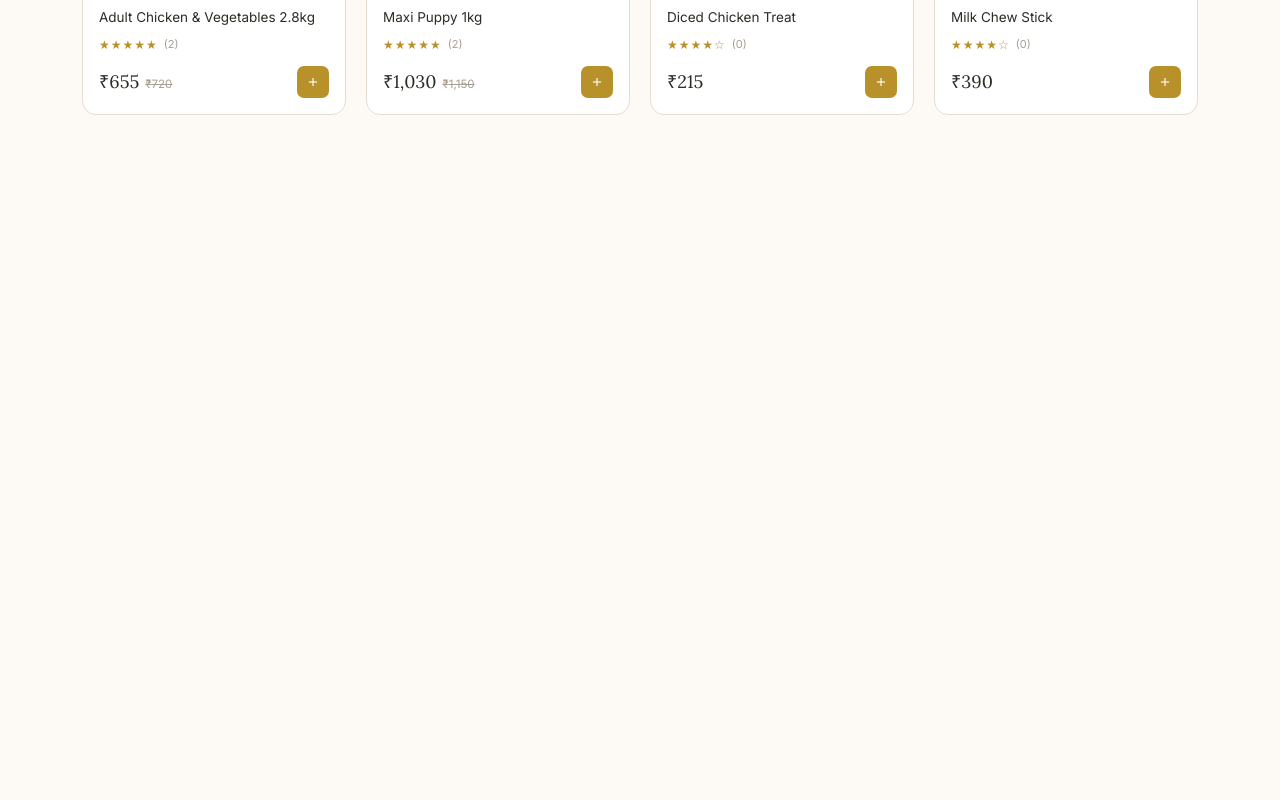
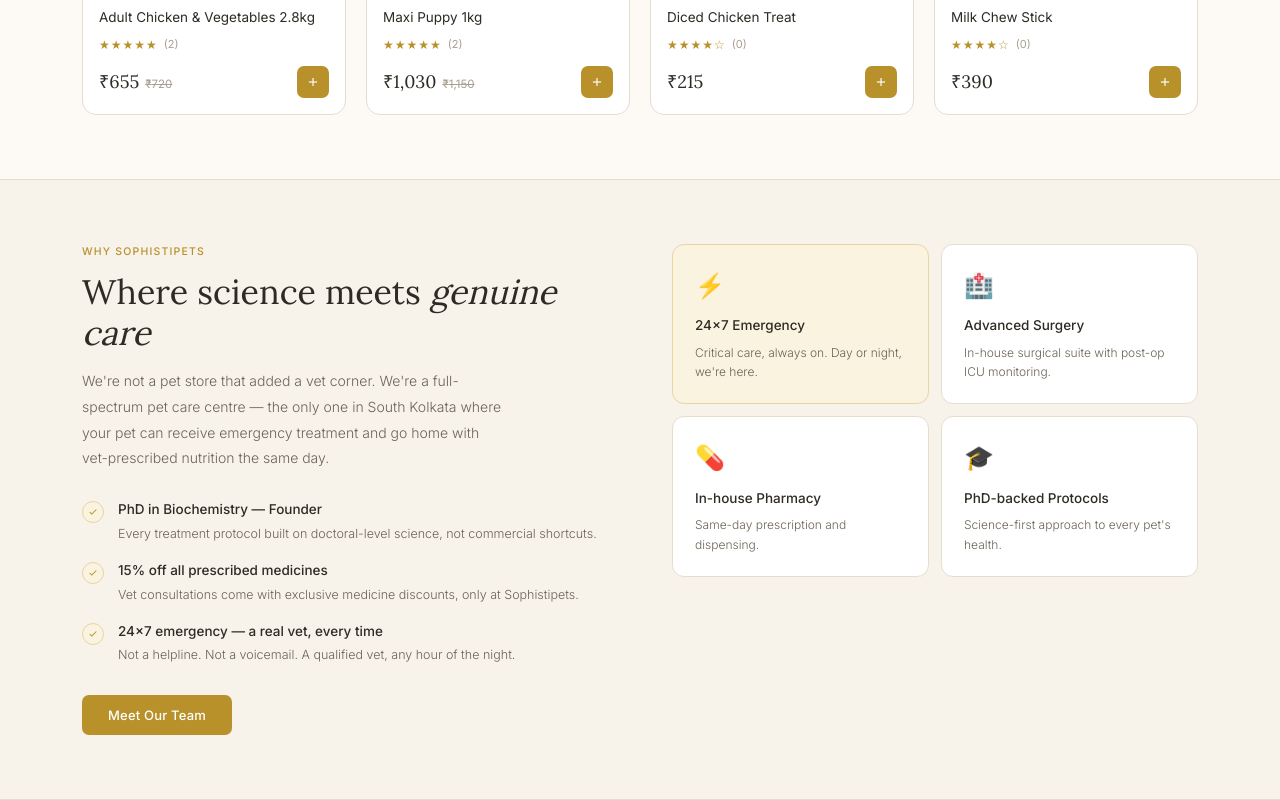
Before and after one commit to krypto-kiddo/sophistipets-nextjs, a Next.js app: page / in a window 1280 px wide. Shown: the part 1946-2746 px from the top of the page. Before the commit the page ends 2125 px from the top, so only its background shows below. Built offline with nearby package versions, Linux system fonts and the light colour scheme.

Commit message:
add WhyUs component

```diff
--- a/src/app/globals.css
+++ b/src/app/globals.css
@@ -335,3 +335,9 @@
   transition: opacity 0.2s;
 }
 .prod-add:hover { opacity: 0.85; }
+
+/* WhyUs */
+.why-card:hover {
+  border-color: var(--gold-soft) !important;
+  box-shadow: 0 4px 16px rgba(184,145,42,.08);
+}
--- a/src/app/page.tsx
+++ b/src/app/page.tsx
@@ -5,6 +5,7 @@
 import Categories from '@/components/Categories'
 import FeaturedProducts from '@/components/FeaturedProducts'
 import PromoBand from '@/components/PromoBand'
+import WhyUs from '@/components/WhyUs'
 
 export default function Home() {
   return (
@@ -16,6 +17,7 @@
       <Categories />
       <PromoBand />
       <FeaturedProducts />
+      <WhyUs />
     </main>
   )
 }
--- /dev/null
+++ b/src/components/WhyUs.tsx
@@ -0,0 +1,202 @@
+import Link from 'next/link'
+
+const points = [
+  {
+    id: '01',
+    title: 'PhD in Biochemistry — Founder',
+    desc: 'Every treatment protocol built on doctoral-level science, not commercial shortcuts.',
+  },
+  {
+    id: '02',
+    title: '15% off all prescribed medicines',
+    desc: 'Vet consultations come with exclusive medicine discounts, only at Sophistipets.',
+  },
+  {
+    id: '03',
+    title: '24×7 emergency — a real vet, every time',
+    desc: 'Not a helpline. Not a voicemail. A qualified vet, any hour of the night.',
+  },
+]
+
+const cards = [
+  {
+    id: 'emergency',
+    icon: '⚡',
+    title: '24×7 Emergency',
+    desc: 'Critical care, always on. Day or night, we\'re here.',
+    highlight: true,
+  },
+  {
+    id: 'surgery',
+    icon: '🏥',
+    title: 'Advanced Surgery',
+    desc: 'In-house surgical suite with post-op ICU monitoring.',
+    highlight: false,
+  },
+  {
+    id: 'pharmacy',
+    icon: '💊',
+    title: 'In-house Pharmacy',
+    desc: 'Same-day prescription and dispensing.',
+    highlight: false,
+  },
+  {
+    id: 'phd',
+    icon: '🎓',
+    title: 'PhD-backed Protocols',
+    desc: 'Science-first approach to every pet\'s health.',
+    highlight: false,
+  },
+]
+
+export default function WhyUs() {
+  return (
+    <div
+      style={{
+        background: 'var(--bg2)',
+        borderTop: '1px solid var(--border)',
+        borderBottom: '1px solid var(--border)',
+      }}
+    >
+      <div
+        style={{
+          maxWidth: '1180px',
+          margin: '0 auto',
+          padding: '64px 32px',
+          display: 'grid',
+          gridTemplateColumns: '1fr 1fr',
+          gap: '64px',
+          alignItems: 'start',
+        }}
+      >
+        {/* LEFT */}
+        <div>
+          <div className="sh-label">Why Sophistipets</div>
+          <h2
+            style={{
+              fontFamily: 'var(--font-lora), serif',
+              fontSize: '34px',
+              fontWeight: 400,
+              color: 'var(--text)',
+              lineHeight: 1.22,
+              marginBottom: '14px',
+              marginTop: '10px',
+            }}
+          >
+            Where science meets{' '}
+            <em style={{ fontStyle: 'italic' }}>genuine care</em>
+          </h2>
+          <p
+            style={{
+              fontSize: '14px',
+              color: 'var(--text-2)',
+              lineHeight: 1.85,
+              marginBottom: '28px',
+              fontWeight: 300,
+              maxWidth: '420px',
+            }}
+          >
+            We&apos;re not a pet store that added a vet corner. We&apos;re a
+            full-spectrum pet care centre — the only one in South Kolkata where
+            your pet can receive emergency treatment and go home with
+            vet-prescribed nutrition the same day.
+          </p>
+
+          {/* Points */}
+          <div style={{ display: 'flex', flexDirection: 'column', gap: '16px', marginBottom: '30px' }}>
+            {points.map((pt) => (
+              <div key={pt.id} style={{ display: 'flex', gap: '14px', alignItems: 'flex-start' }}>
+                {/* Check */}
+                <div
+                  style={{
+                    width: '22px',
+                    height: '22px',
+                    background: 'var(--gold-pale)',
+                    border: '1px solid var(--gold-soft)',
+                    borderRadius: '50%',
+                    display: 'flex',
+                    alignItems: 'center',
+                    justifyContent: 'center',
+                    flexShrink: 0,
+                    marginTop: '2px',
+                  }}
+                >
+                  <svg width="10" height="10" viewBox="0 0 24 24" fill="none" stroke="var(--gold)" strokeWidth="2.5">
+                    <polyline points="20 6 9 17 4 12" />
+                  </svg>
+                </div>
+                {/* Text */}
+                <div>
+                  <strong
+                    style={{
+                      display: 'block',
+                      fontSize: '13.5px',
+                      fontWeight: 500,
+                      color: 'var(--text)',
+                      marginBottom: '3px',
+                    }}
+                  >
+                    {pt.title}
+                  </strong>
+                  <p style={{ fontSize: '12.5px', color: 'var(--text-2)', fontWeight: 300, lineHeight: 1.6 }}>
+                    {pt.desc}
+                  </p>
+                </div>
+              </div>
+            ))}
+          </div>
+
+          <Link href="/about">
+            <button className="btn-primary">Meet Our Team</button>
+          </Link>
+        </div>
+
+        {/* RIGHT — cards */}
+        <div
+          style={{
+            display: 'grid',
+            gridTemplateColumns: '1fr 1fr',
+            gap: '12px',
+          }}
+        >
+          {cards.map((card) => (
+            <div
+              key={card.id}
+              style={{
+                background: card.highlight ? 'var(--gold-pale)' : 'var(--white)',
+                border: `1px solid ${card.highlight ? 'var(--gold-soft)' : 'var(--border)'}`,
+                borderRadius: '12px',
+                padding: '22px',
+                transition: 'all 0.18s',
+              }}
+              className="why-card"
+            >
+              <div style={{ fontSize: '24px', marginBottom: '10px' }}>{card.icon}</div>
+              <div
+                style={{
+                  fontSize: '13.5px',
+                  fontWeight: 500,
+                  color: 'var(--text)',
+                  marginBottom: '6px',
+                }}
+              >
+                {card.title}
+              </div>
+              <div
+                style={{
+                  fontSize: '12px',
+                  color: 'var(--text-2)',
+                  lineHeight: 1.6,
+                  fontWeight: 300,
+                }}
+              >
+                {card.desc}
+              </div>
+            </div>
+          ))}
+        </div>
+
+      </div>
+    </div>
+  )
+}
```
